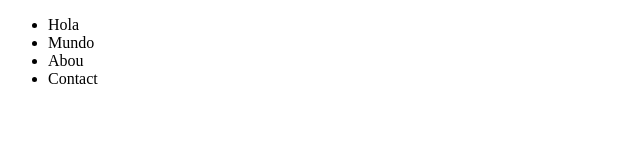
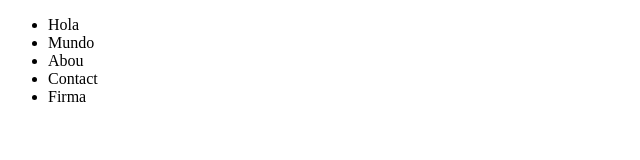
Before and after one commit to matigalindez20/git, a plain HTML site: page index.html in a window 1280 px wide. Shown: the full height of the page, 0-640 px from the left. Drawn offline with Linux system fonts and the light colour scheme.

Commit message:
se agrega firma

```diff
--- a/index.html
+++ b/index.html
@@ -14,6 +14,7 @@
                 <li>Mundo</li>
                 <li>Abou</li>
                 <li>Contact</li>
+                <li>Firma</li>
             </ul>
         </nav>
     </header>
```
